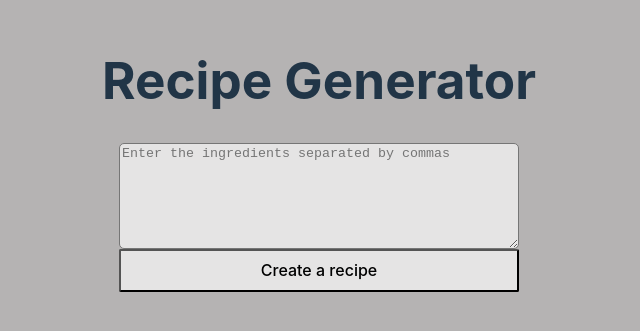
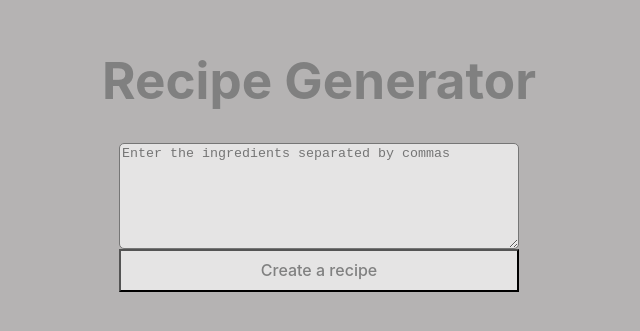
Before and after one commit to makeshaart/cook-assistant, a React (Vite) app: page / in a window 1280 px wide. Shown: the part 245-576 px from the top of the page, without its empty margins (321-961 px from the left). Built offline with nearby package versions, Linux system fonts and the light colour scheme.

Commit message:
add new style

```diff
--- a/src/App.css
+++ b/src/App.css
@@ -5,7 +5,9 @@
   margin: 0 auto;
   padding: 2rem;
   text-align: center;
+  color: gray;
 }
+
 body{
   background-color: rgb(181, 179, 179);
 }
@@ -26,7 +28,9 @@ textarea{
   border-radius: 5px;
 }
 
-textarea,.input_conteiner button{
+textarea, .input_conteiner button{
   background: rgb(229, 228, 228) ;
   background-color: rgb(229, 228, 228);
+  color: gray;
+  border: solid 0,5px gray;
 }
--- a/src/App.jsx
+++ b/src/App.jsx
@@ -19,18 +19,19 @@ const App = () => {
         model: 'gpt-3.5-turbo',
         messages: [{ role: "user", content: `Please create best recipe with ${ingredients}  in JSON format in which the title, ingredients, recept, timeToCook field will be a string` }],
       });
-      console.log(response, "RESPONSE");
 
       const recipeData = response.choices[0].message.content;
 
       const imageKey = JSON.parse(response.choices[0].message.content)?.title
       const imageResult = await openai.images.generate({
         prompt: imageKey,
-        size: "256x256",
+        size: "200x200",
         n: 1,
       })
+
       setImage(imageResult[0].url)
       setRecipe(JSON.parse(recipeData))
+      setIngredients('')
     } catch (error) {
       console.error('Error:', error);
     }
--- a/src/index.css
+++ b/src/index.css
@@ -3,24 +3,9 @@
   line-height: 1.5;
   font-weight: 400;
 
-  color-scheme: light dark;
+  /* color-scheme: light dark;
   color: rgba(255, 255, 255, 0.87);
-  background-color: #242424;
-
-  font-synthesis: none;
-  text-rendering: optimizeLegibility;
-  -webkit-font-smoothing: antialiased;
-  -moz-osx-font-smoothing: grayscale;
-  -webkit-text-size-adjust: 100%;
-}
-
-a {
-  font-weight: 500;
-  color: #646cff;
-  text-decoration: inherit;
-}
-a:hover {
-  color: #535bf2;
+  background-color: #929090; */
 }
 
 body {
@@ -42,33 +27,9 @@ h1 {
 }
 
 button {
-  border-radius: 2px;
-  border: solid 0,5px rgb(78, 77, 77) ;
   padding: 0.6em 1.2em;
   font-size: 1em;
   font-weight: 500;
   font-family: inherit;
-  background-color: #1a1a1a;
   cursor: pointer;
-  transition: border-color 0.25s;
 }
-button:hover {
-  border-color: rgb(125, 123, 123);
-}
-button:focus,
-button:focus-visible {
-  outline: 4px auto -webkit-focus-ring-color;
-}
-
-@media (prefers-color-scheme: light) {
-  :root {
-    color: #213547;
-    background-color: #ffffff;
-  }
-  a:hover {
-    color: #747bff;
-  }
-  button {
-    background-color: #f9f9f9;
-  }
-}
```
Also changed, not shown: src/components/ReceptInput/index.jsx (deleted, +0 -25 lines), src/components/TextArea/index.jsx (deleted, +0 -13 lines).
